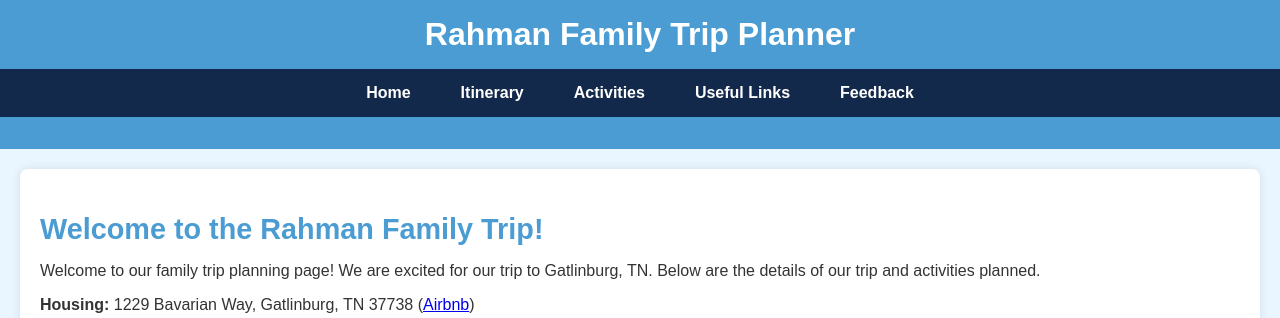
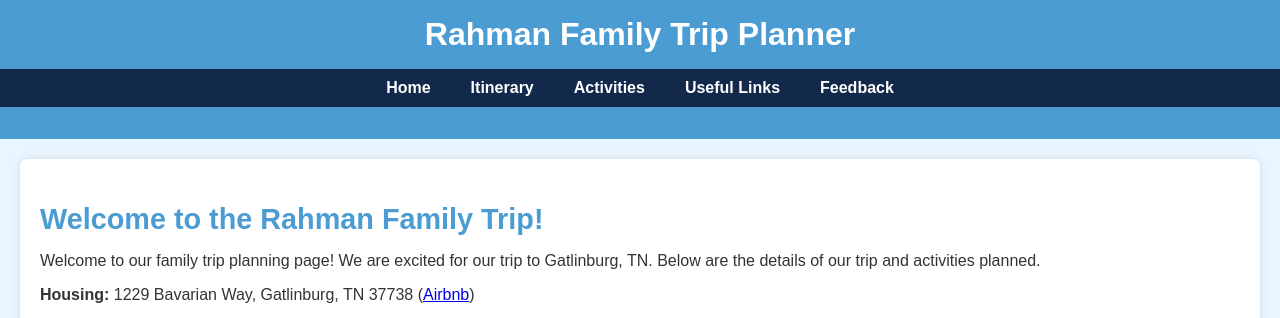
Before and after one commit to ubaid-github/tn-trip-planner, a plain HTML site: page index.html in a window 1280 px wide. Shown: the top 318 px of the page. Drawn offline with Linux system fonts and the light colour scheme.

```diff
--- a/style.css
+++ b/style.css
@@ -24,17 +24,18 @@ nav ul {
     display: flex;
     justify-content: center;
     background-color: #13294B;
+    flex-wrap: wrap;
 }
 
 nav ul li {
-    margin: 0 15px;
+    margin: 0 10px;
 }
 
 nav ul li a {
     color: white;
     text-decoration: none;
     font-weight: bold;
-    padding: 15px 10px;
+    padding: 10px 10px;
     display: block;
 }
 
```
